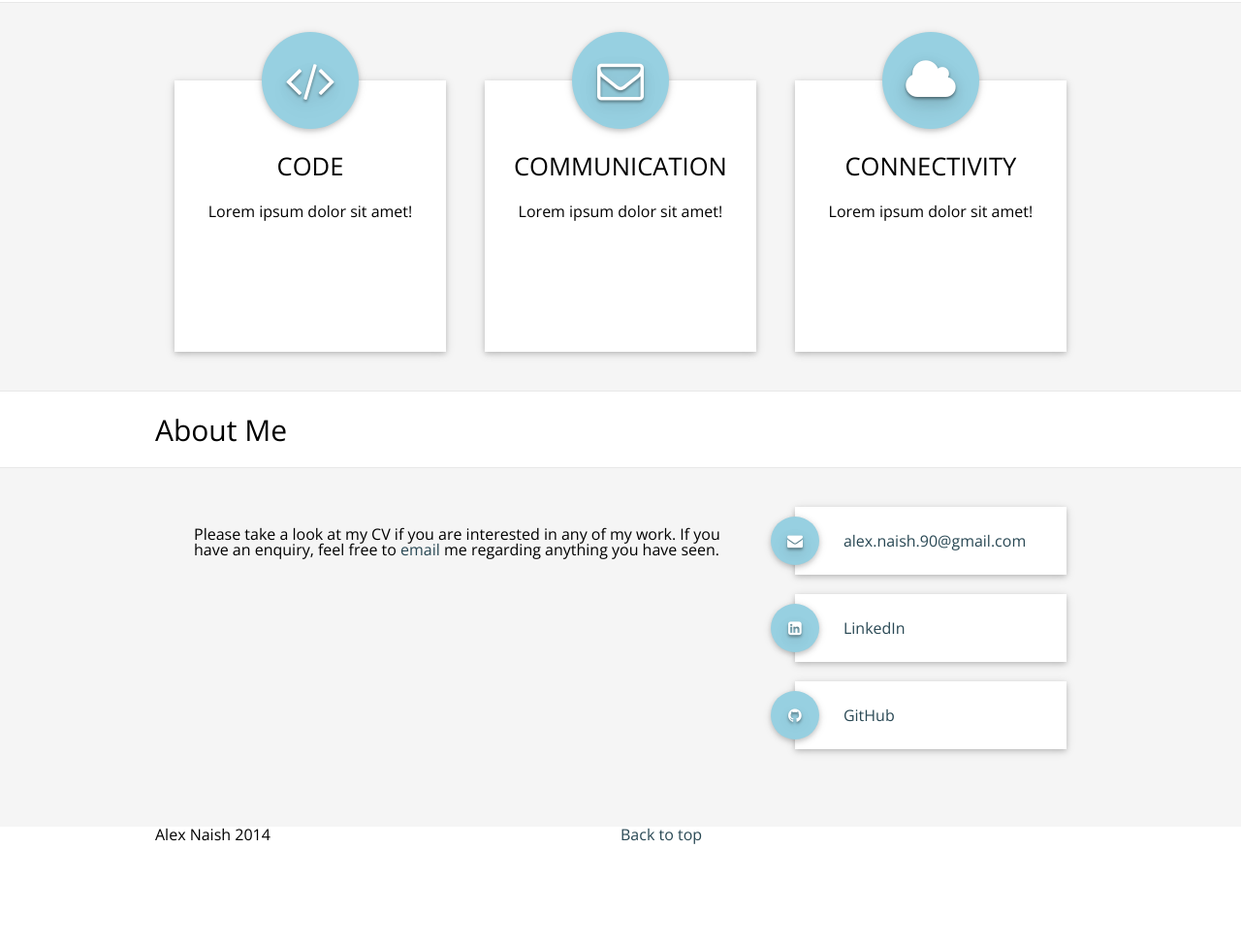
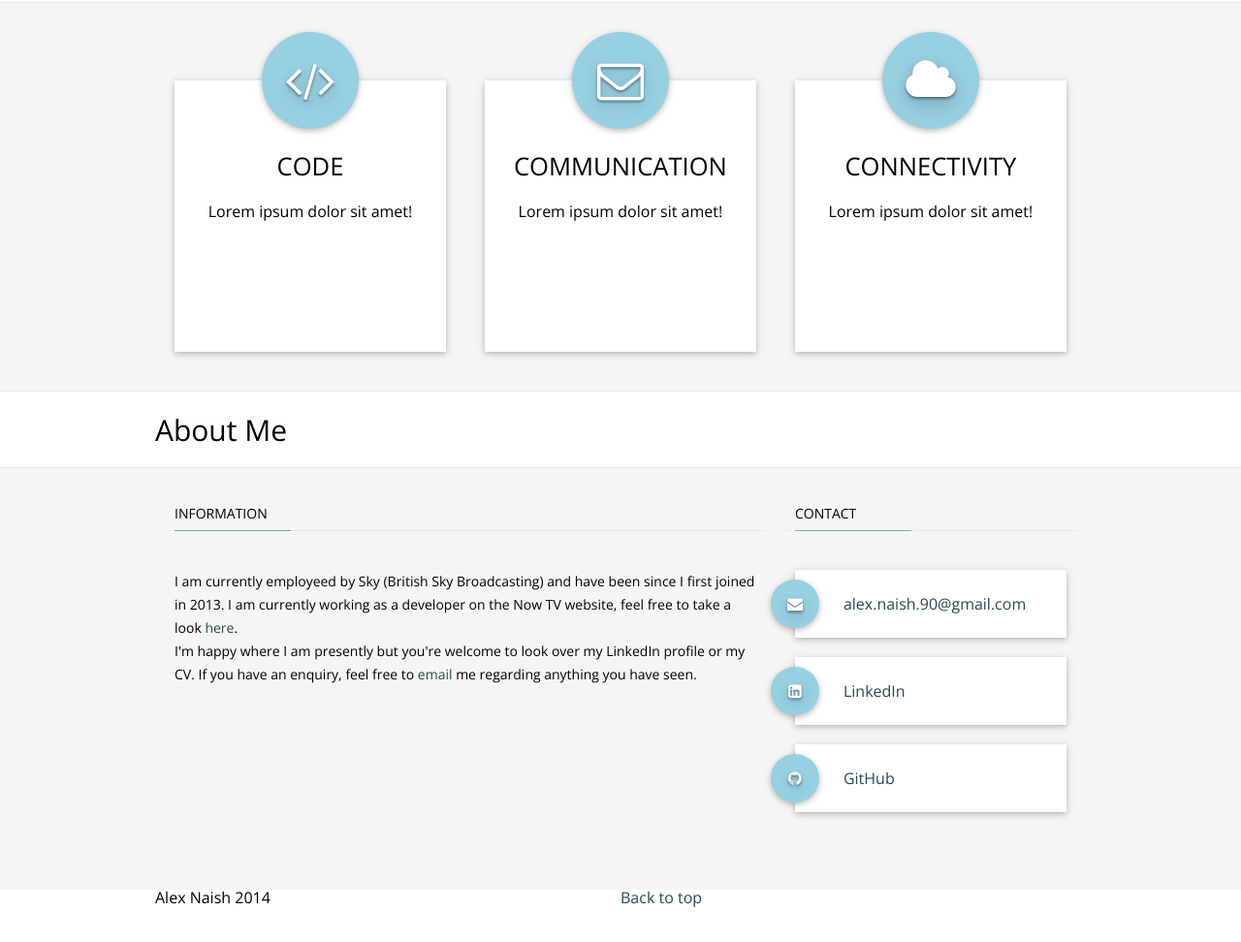
Before and after one commit to alexnaish/grid-sass-portfolio, a website: page index.html in a window 1280 px wide. Shown: the part 477-1449 px from the top of the page at 97% size. Before the commit the page ends 1386 px from the top, so only its background shows below. Drawn offline with nearby package versions, Linux system fonts and the light colour scheme.

Commit message:
adding a section heading style and finishing off blocks

```diff
--- a/index.html
+++ b/index.html
@@ -78,13 +78,23 @@
         </div>
         <div class="section grid">
             <div class="col-2-3">
+                <h3 class="heading">
+                        Information
+                        </h3>
                 <div class="blocks">
-                    <div class="panel main">
-                    Please take a look at my CV if you are interested in any of my work. If you have an enquiry, feel free to <a href="mailto:alex.naish.90@gmail.com">email</a> me regarding anything you have seen.
+                    <div class="panel">
+                        <div class="text">
+                            I am currently employeed by Sky (British Sky Broadcasting) and have been since I first joined in 2013. I am currently working as a developer on the Now TV website, feel free to take a look <a href="http://www.nowtv.com">here</a>.
+                            <br />
+                            I'm happy where I am presently but you're welcome to look over my LinkedIn profile or my CV. If you have an enquiry, feel free to <a href="mailto:alex.naish.90@gmail.com">email</a> me regarding anything you have seen.
                         </div>
+                    </div>
                 </div>
             </div>
             <div class="col-1-3">
+                <h3 class="heading">
+                        Contact
+                        </h3>
                 <ul class="blocks">
                     <li>
                         <div class="block-icon"><i class="fa fa-envelope"></i>
--- a/sass/base.scss
+++ b/sass/base.scss
@@ -38,15 +38,39 @@ a {
             margin: 0 auto;
             width: $GRID_WIDTH;
         }
+    }
 
+    .text {
+        font-size: 14px;
+        line-height: 24px;
     }
 
 }
 
 .section {
     padding: 0 0 40px 0;
+
+    .heading {
+            border-bottom: 1px solid $BORDER_GREY;
+            font-size: 14px;
+            font-style: normal;
+            margin: 0px 10px;
+            margin-top: 40px;
+            padding: 0px 0px 10px 10px;
+            position: relative;
+            text-transform: uppercase;
+
+            &:before {
+                position: absolute;
+                content: "";
+                height: 1px;
+                background: $ICON_HOVER_COLOUR;
+                width: 120px;
+                bottom: -1px;
+                left: 10px;
+            }
+    }
 }
-
 
 .emphasis {
     margin: 0;
--- a/sass/blocks.scss
+++ b/sass/blocks.scss
@@ -9,11 +9,6 @@ $height : 70px;
     .panel {
         width: 100%;
         margin: 20px 0;
-
-        &.main {
-            min-height: 160px;
-            padding: 20px;
-        }
     }
 
     li {
```
Also changed, not shown: css/style.min.css.
